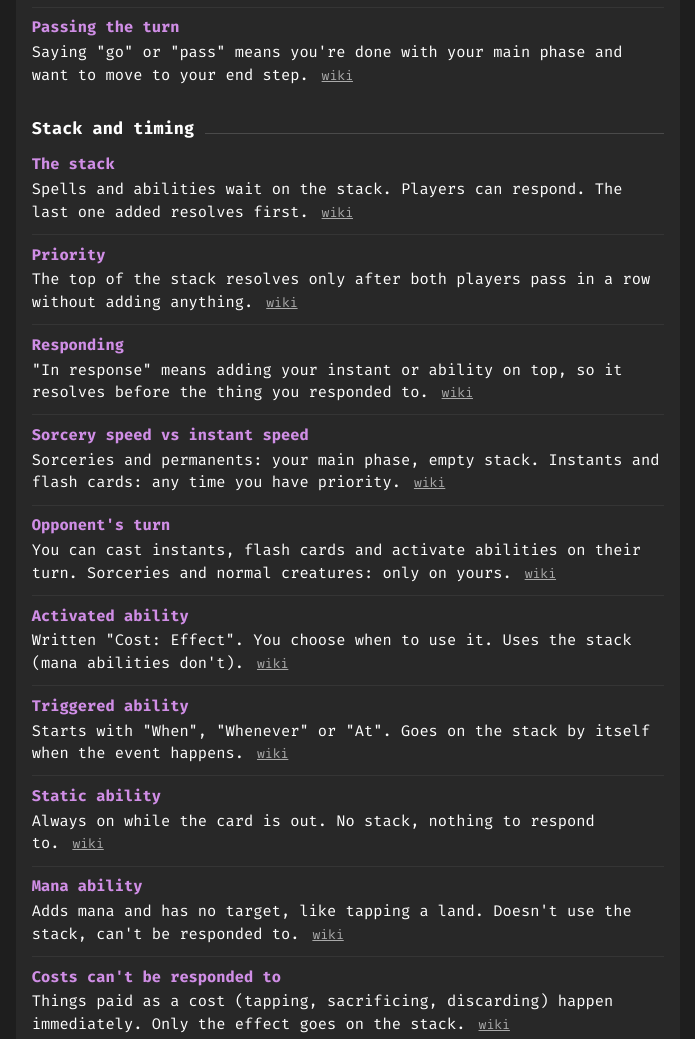
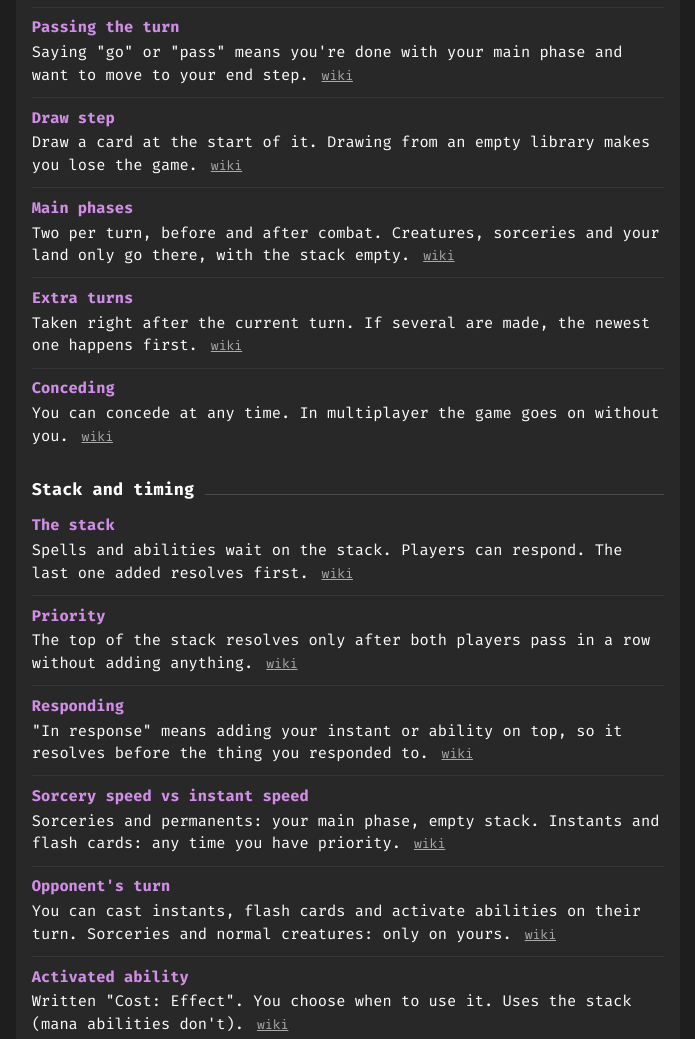
Before and after one commit to ceeprus/ceeprus.github.io, a plain HTML site: page site/projects/mtg/index.html in a window 1280 px wide. Shown: the part 1569-2608 px from the top of the page, without its empty margins (292-987 px from the left). Drawn offline with Linux system fonts and the light colour scheme; no server answers.

Commit message:
MTG: 21 more rules entries

```diff
--- a/site/projects/mtg/index.html
+++ b/site/projects/mtg/index.html
@@ -50,18 +50,18 @@
       <details class="mtg-rules mtg-fold" data-mtg="rules" data-fold="rules" open>
       <summary><h3>Rules</h3></summary>
       <div class="mtg-chips" role="group" aria-label="Show group">
-        <button type="button" data-group="all" aria-pressed="true">All <span>210</span></button>
-        <button type="button" data-group="turn" aria-pressed="false">Turn and game <span>12</span></button>
+        <button type="button" data-group="all" aria-pressed="true">All <span>231</span></button>
+        <button type="button" data-group="turn" aria-pressed="false">Turn and game <span>16</span></button>
         <button type="button" data-group="stack" aria-pressed="false">Stack and timing <span>16</span></button>
-        <button type="button" data-group="combat" aria-pressed="false">Combat <span>12</span></button>
+        <button type="button" data-group="combat" aria-pressed="false">Combat <span>15</span></button>
         <button type="button" data-group="keywords" aria-pressed="false">Keywords <span>34</span></button>
         <button type="button" data-group="actions" aria-pressed="false">Keyword actions <span>14</span></button>
         <button type="button" data-group="types" aria-pressed="false">Card types <span>22</span></button>
         <button type="button" data-group="zones" aria-pressed="false">Cards and zones <span>14</span></button>
-        <button type="button" data-group="mana" aria-pressed="false">Mana and color <span>11</span></button>
-        <button type="button" data-group="formats" aria-pressed="false">Formats <span>11</span></button>
+        <button type="button" data-group="mana" aria-pressed="false">Mana and color <span>16</span></button>
+        <button type="button" data-group="formats" aria-pressed="false">Formats <span>16</span></button>
         <button type="button" data-group="commander" aria-pressed="false">Commander <span>14</span></button>
-        <button type="button" data-group="deck" aria-pressed="false">Deckbuilding <span>11</span></button>
+        <button type="button" data-group="deck" aria-pressed="false">Deckbuilding <span>15</span></button>
         <button type="button" data-group="slang" aria-pressed="false">Slang <span>16</span></button>
         <button type="button" data-group="advanced" aria-pressed="false">Advanced rules <span>23</span></button>
       </div>
@@ -83,6 +83,10 @@
           <div class="mtg-entry"><dt>How you lose</dt><dd>0 or less life. Drawing from an empty library. 10 poison counters. In Commander, also 21 combat damage from one commander. <a href="https://mtg.wiki/page/Losing_the_game" target="_blank" rel="noopener">wiki</a></dd></div>
           <div class="mtg-entry"><dt>Both hit 0 at once</dt><dd>If every remaining player loses at the same time, the game is a draw. <a href="https://mtg.wiki/page/Draw" target="_blank" rel="noopener">wiki</a></dd></div>
           <div class="mtg-entry"><dt>Passing the turn</dt><dd>Saying "go" or "pass" means you're done with your main phase and want to move to your end step. <a href="https://mtg.wiki/page/Turn_structure" target="_blank" rel="noopener">wiki</a></dd></div>
+          <div class="mtg-entry"><dt>Draw step</dt><dd>Draw a card at the start of it. Drawing from an empty library makes you lose the game. <a href="https://mtg.wiki/page/Draw_step" target="_blank" rel="noopener">wiki</a></dd></div>
+          <div class="mtg-entry"><dt>Main phases</dt><dd>Two per turn, before and after combat. Creatures, sorceries and your land only go there, with the stack empty. <a href="https://mtg.wiki/page/Main_phase" target="_blank" rel="noopener">wiki</a></dd></div>
+          <div class="mtg-entry"><dt>Extra turns</dt><dd>Taken right after the current turn. If several are made, the newest one happens first. <a href="https://mtg.wiki/page/Extra_turn" target="_blank" rel="noopener">wiki</a></dd></div>
+          <div class="mtg-entry"><dt>Conceding</dt><dd>You can concede at any time. In multiplayer the game goes on without you. <a href="https://mtg.wiki/page/Concede" target="_blank" rel="noopener">wiki</a></dd></div>
         </dl>
       </section>
 
@@ -123,6 +127,9 @@
           <div class="mtg-entry"><dt>Tapping a blocker</dt><dd>Tapping a creature after it blocked doesn't remove it from combat. It still deals damage. <a href="https://mtg.wiki/page/Block" target="_blank" rel="noopener">wiki</a></dd></div>
           <div class="mtg-entry"><dt>First strike step</dt><dd>If any creature has first strike or double strike, combat damage happens in two steps. <a href="https://mtg.wiki/page/First_strike" target="_blank" rel="noopener">wiki</a></dd></div>
           <div class="mtg-entry"><dt>Planeswalker damage</dt><dd>Damage to a planeswalker removes that many loyalty counters. At 0 loyalty it dies. <a href="https://mtg.wiki/page/Planeswalker" target="_blank" rel="noopener">wiki</a></dd></div>
+          <div class="mtg-entry"><dt>Defending player</dt><dd>The player being attacked. In multiplayer, each attacker can attack a different player. <a href="https://mtg.wiki/page/Defending_player" target="_blank" rel="noopener">wiki</a></dd></div>
+          <div class="mtg-entry"><dt>Several blockers</dt><dd>More than one creature can block the same attacker. The attacker's controller splits its damage among them however they like. <a href="https://mtg.wiki/page/Block" target="_blank" rel="noopener">wiki</a></dd></div>
+          <div class="mtg-entry"><dt>Damage is simultaneous</dt><dd>All combat damage is dealt at the same time, unless first strike or double strike adds an earlier damage step. <a href="https://mtg.wiki/page/Combat_damage_step" target="_blank" rel="noopener">wiki</a></dd></div>
         </dl>
       </section>
 
@@ -248,6 +255,11 @@
           <div class="mtg-entry"><dt>Color identity</dt><dd>All mana symbols in a card's cost and rules text. Commander uses it for deckbuilding. <a href="https://mtg.wiki/page/Color_identity" target="_blank" rel="noopener">wiki</a></dd></div>
           <div class="mtg-entry"><dt>Devotion</dt><dd>Count of a color's mana symbols in the costs of permanents you control. <a href="https://mtg.wiki/page/Devotion" target="_blank" rel="noopener">wiki</a></dd></div>
           <div class="mtg-entry"><dt>Guild and color pair names</dt><dd>Azorius WU, Dimir UB, Rakdos BR, Gruul RG, Selesnya GW, Orzhov WB, Izzet UR, Golgari BG, Boros RW, Simic GU. <a href="https://mtg.wiki/page/Guild" target="_blank" rel="noopener">wiki</a></dd></div>
+          <div class="mtg-entry"><dt>Multicolored</dt><dd>A card with two or more colors, also called gold. <a href="https://mtg.wiki/page/Multicolored" target="_blank" rel="noopener">wiki</a></dd></div>
+          <div class="mtg-entry"><dt>Mana fixing</dt><dd>Lands and spells that make more than one color, so a multicolor deck can cast its cards. <a href="https://mtg.wiki/page/Mana_fixing" target="_blank" rel="noopener">wiki</a></dd></div>
+          <div class="mtg-entry"><dt>Dual lands</dt><dd>Lands that tap for two colors. Most enter tapped or cost life to stay fair. <a href="https://mtg.wiki/page/Dual_land" target="_blank" rel="noopener">wiki</a></dd></div>
+          <div class="mtg-entry"><dt>Snow mana</dt><dd>{S} is paid with mana made by a snow permanent, usually a snow land. <a href="https://mtg.wiki/page/Snow" target="_blank" rel="noopener">wiki</a></dd></div>
+          <div class="mtg-entry"><dt>Hybrid in Commander</dt><dd>A hybrid symbol counts as both colors for color identity, so {R/W} needs a commander with red and white. <a href="https://mtg.wiki/page/Hybrid_mana" target="_blank" rel="noopener">wiki</a></dd></div>
         </dl>
       </section>
 
@@ -265,6 +277,11 @@
           <div class="mtg-entry"><dt>Sealed</dt><dd>Open six packs and build a 40-card deck from them. <a href="https://mtg.wiki/page/Sealed_Deck" target="_blank" rel="noopener">wiki</a></dd></div>
           <div class="mtg-entry"><dt>Limited vs constructed</dt><dd>Limited: deck built from packs opened at the event. Constructed: deck built beforehand from any legal cards. <a href="https://mtg.wiki/page/Limited" target="_blank" rel="noopener">wiki</a></dd></div>
           <div class="mtg-entry"><dt>Banned and restricted</dt><dd>Banned cards can't be in the deck at all. Restricted (Vintage) means one copy max. <a href="https://mtg.wiki/page/Banned" target="_blank" rel="noopener">wiki</a></dd></div>
+          <div class="mtg-entry"><dt>Rotation</dt><dd>Once a year the oldest sets leave Standard as new ones arrive. <a href="https://mtg.wiki/page/Rotation" target="_blank" rel="noopener">wiki</a></dd></div>
+          <div class="mtg-entry"><dt>Brawl</dt><dd>Commander-style singleton format played mostly on MTG Arena, with a smaller card pool. <a href="https://mtg.wiki/page/Brawl" target="_blank" rel="noopener">wiki</a></dd></div>
+          <div class="mtg-entry"><dt>Alchemy and Timeless</dt><dd>MTG Arena formats. Alchemy adds digital-only and rebalanced cards. Timeless allows nearly every Arena card. <a href="https://mtg.wiki/page/Alchemy" target="_blank" rel="noopener">wiki</a></dd></div>
+          <div class="mtg-entry"><dt>Cube</dt><dd>A hand-picked set of cards, usually one of each, that a group drafts instead of booster packs. <a href="https://mtg.wiki/page/Cube" target="_blank" rel="noopener">wiki</a></dd></div>
+          <div class="mtg-entry"><dt>Two-Headed Giant</dt><dd>Teams of two share 30 life and take their turns together. <a href="https://mtg.wiki/page/Two-Headed_Giant" target="_blank" rel="noopener">wiki</a></dd></div>
         </dl>
       </section>
 
@@ -302,6 +319,10 @@
           <div class="mtg-entry"><dt>Removal</dt><dd>Cards that deal with an opponent's threats: destroy, exile, damage, bounce. <a href="https://mtg.wiki/page/Removal" target="_blank" rel="noopener">wiki</a></dd></div>
           <div class="mtg-entry"><dt>Ramp</dt><dd>Getting more mana faster than normal: extra lands, mana creatures, Treasure. <a href="https://mtg.wiki/page/Ramp" target="_blank" rel="noopener">wiki</a></dd></div>
           <div class="mtg-entry"><dt>Win condition</dt><dd>The card or plan that actually ends the game. <a href="https://mtg.wiki/page/Win_condition" target="_blank" rel="noopener">wiki</a></dd></div>
+          <div class="mtg-entry"><dt>Singleton</dt><dd>Only one copy of each card except basic lands. Commander and most cubes are singleton. <a href="https://mtg.wiki/page/Singleton" target="_blank" rel="noopener">wiki</a></dd></div>
+          <div class="mtg-entry"><dt>Synergy</dt><dd>Cards that are stronger together than on their own. <a href="https://mtg.wiki/page/Synergy" target="_blank" rel="noopener">wiki</a></dd></div>
+          <div class="mtg-entry"><dt>Splash</dt><dd>Adding a few cards of an extra color, with some fixing to cast them. <a href="https://mtg.wiki/page/Splash" target="_blank" rel="noopener">wiki</a></dd></div>
+          <div class="mtg-entry"><dt>Goldfishing</dt><dd>Playing a deck alone for a few test games to see how it draws and curves out. <a href="https://mtg.wiki/page/Goldfishing" target="_blank" rel="noopener">wiki</a></dd></div>
         </dl>
       </section>
 
```
